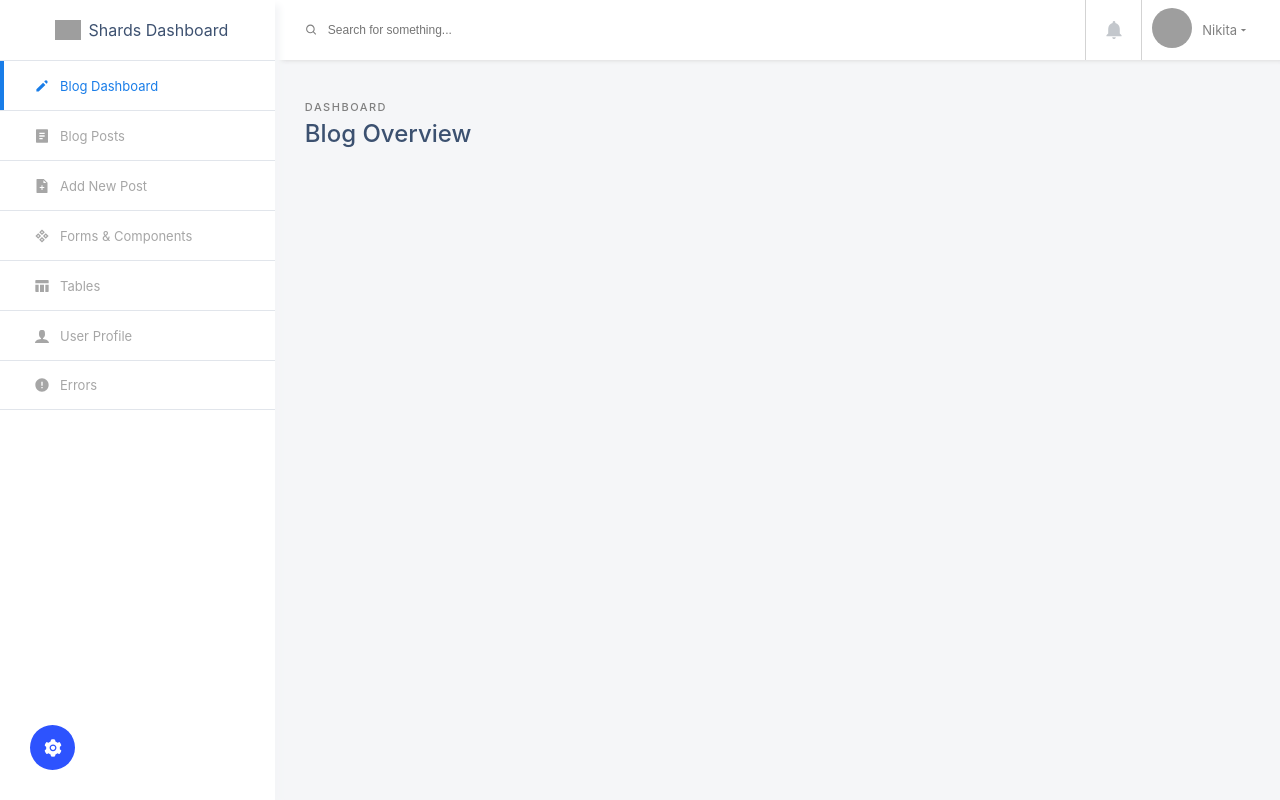
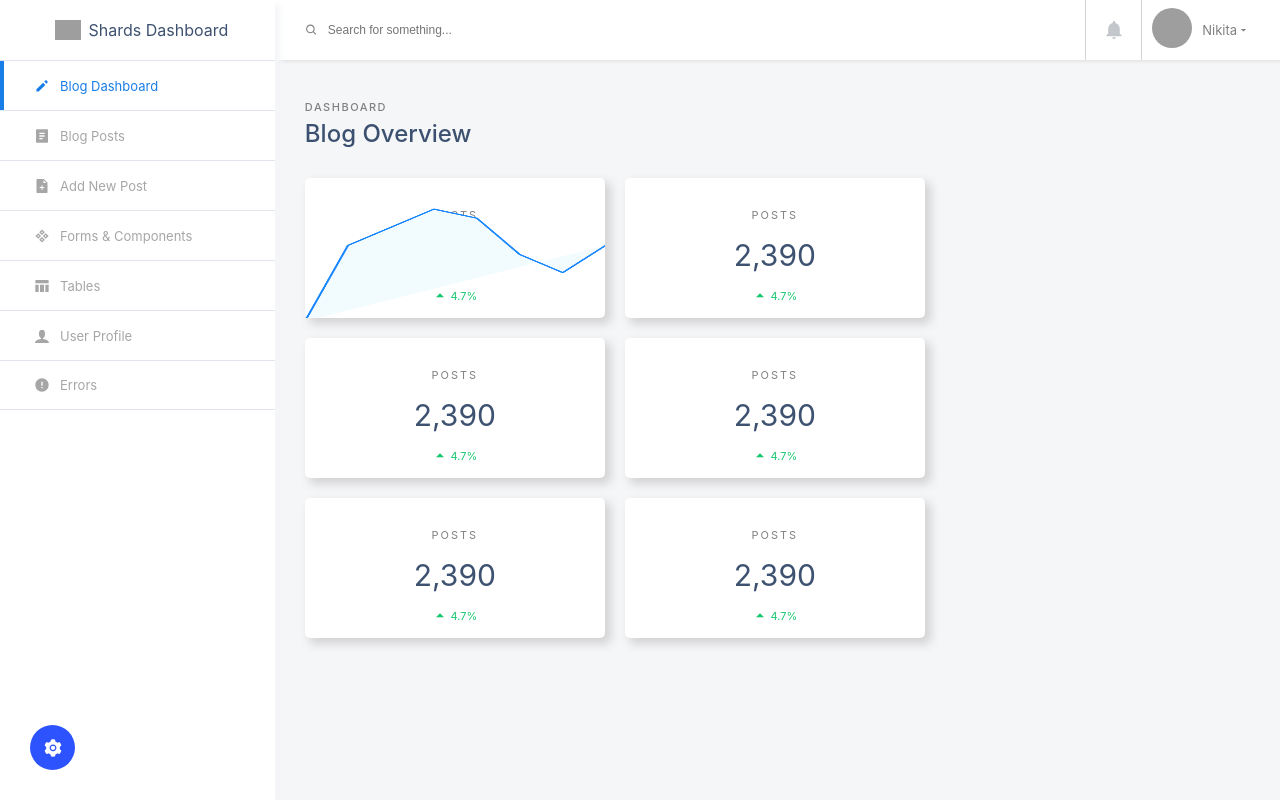
Before and after one commit to abhikam395/Dashboard, a React (Create React App) app: page / in a window 1280 px wide. Built offline with nearby package versions, Linux system fonts and the light colour scheme; grey boxes are pictures that could not be loaded.

Commit message:
canvas added

```diff
--- a/src/assets/scss/common.scss
+++ b/src/assets/scss/common.scss
@@ -26,4 +26,11 @@
         font-weight: 500;
         color: grey;
     }
+
+    &__row{
+        display: flex;
+        margin-top: 10px;
+        margin-bottom: 20px;
+        flex-wrap: wrap;
+    }
 }
--- a/src/pages/BlogDashboardPage.js
+++ b/src/pages/BlogDashboardPage.js
@@ -1,14 +1,98 @@
 import React, {Component} from 'react';
 import './blogdashboard.scss';
 
+import {RiArrowDownSFill, RiArrowUpSFill} from 'react-icons/ri';
+
+const DATA_COUNT = 12;
+const labels = [];
+for (let i = 0; i < DATA_COUNT; ++i) {
+  labels.push(i.toString());
+}
+const datapoints = [0, 20, 20, 60, 60, 120, NaN, 180, 120, 125, 105, 110, 170];
+const data = {
+  labels: labels,
+  datasets: [
+    {
+      label: 'Cubic interpolation (monotone)',
+      data: datapoints,
+      borderColor: 'red',
+      fill: false,
+      cubicInterpolationMode: 'monotone',
+      tension: 0.4
+    }, {
+      label: 'Cubic interpolation',
+      data: datapoints,
+      borderColor: 'blue',
+      fill: false,
+      tension: 0.4
+    }, {
+      label: 'Linear interpolation (default)',
+      data: datapoints,
+      borderColor: 'green',
+      fill: false
+    }
+  ]
+};
+
 export default class BlogDashboardPage extends Component{
 
+    constructor(){
+        super();
+        this.state = {
+            data: {
+                id: 1,
+                name: 'POSTS',
+                count: '2,390',
+                percentage: '4.7%'
+            }
+        }
+    }
+
     componentDidMount(){
+        var canvas = document.querySelector( ".data__canvas");
+        var context = canvas.getContext( "2d" );
 
+        // declare graph start and end
+        var GRAPH_TOP = 100;
+        var GRAPH_BOTTOM = 375;
+        var GRAPH_LEFT = 0;
+        var GRAPH_RIGHT = 630;
+
+        var GRAPH_HEIGHT = 350;
+        var GRAPH_WIDTH = 450;
+
+        // declare test data set and get length
+        var dataArr = [ 6, 8, 10, 12, 11, 7, 5, 8 ];
+        var arrayLen = dataArr.length;
+        // calculate largest piece of data
+
+        var largest = 0;
+        for( var i = 0; i < arrayLen; i++ ){
+            if( dataArr[ i ] > largest ){
+                largest = dataArr[ i ];
+            }
+        }
+
+        context.beginPath();
+        // make your graph look less jagged
+        context.lineJoin = "round";
+        context.strokeStyle = "#1987FF";
+        context.lineWidth = 4;
+        context.fillStyle = "#F2FBFD";
+        // add first point in the graph
+        context.moveTo(GRAPH_LEFT, 460 );
+        // loop over data and add points starting from the 2nd index in the array as the first has been added already
+        for( var i = 1; i < arrayLen; i++ ){
+            context.lineTo( GRAPH_RIGHT / arrayLen * i + GRAPH_LEFT, ( GRAPH_HEIGHT - dataArr[ i ] / largest * GRAPH_HEIGHT ) + GRAPH_TOP );
+        }
+        context.fill();
+        // actually draw the graph
+        context.stroke();
     }
 
     render(){
         let {category, title} = this.props;
+        let {data} = this.state;
         return (
             <div className="
                 container
@@ -18,6 +102,63 @@ export default class BlogDashboardPage extends Component{
                 {category && <h5 className="container__category">{category}</h5>}
                 {title && <h1 className="container__title">{title}</h1>}
 
+                <div className="container__row">
+                    <div className="data data--size data--theme">
+                        <h4 className="data__name">{data.name}</h4>
+                        <h1 className="data__count">{data.count}</h1>
+                        <div className="data__row">
+                            <RiArrowUpSFill className="data__icon"/>
+                            <span className="data__percentage">{data.percentage}</span>
+                        </div>
+                        <canvas className="data__canvas" id="canvas" width="550" height="450"></canvas>
+                    </div>
+                    <div className="data data--size data--theme">
+                        <h4 className="data__name">{data.name}</h4>
+                        <h1 className="data__count">{data.count}</h1>
+                        <div className="data__row">
+                            <RiArrowUpSFill className="data__icon"/>
+                            <span className="data__percentage">{data.percentage}</span>
+                        </div>
+                        <canvas className="data__canvas" id="canvas" width="550" height="450"></canvas>
+                    </div>
+                    <div className="data data--size data--theme">
+                        <h4 className="data__name">{data.name}</h4>
+                        <h1 className="data__count">{data.count}</h1>
+                        <div className="data__row">
+                            <RiArrowUpSFill className="data__icon"/>
+                            <span className="data__percentage">{data.percentage}</span>
+                        </div>
+                        <canvas className="data__canvas" id="canvas" width="550" height="450"></canvas>
+                    </div>
+                    <div className="data data--size data--theme">
+                        <h4 className="data__name">{data.name}</h4>
+                        <h1 className="data__count">{data.count}</h1>
+                        <div className="data__row">
+                            <RiArrowUpSFill className="data__icon"/>
+                            <span className="data__percentage">{data.percentage}</span>
+                        </div>
+                        <canvas className="data__canvas" id="canvas" width="550" height="450"></canvas>
+                    </div>
+                    <div className="data data--size data--theme">
+                        <h4 className="data__name">{data.name}</h4>
+                        <h1 className="data__count">{data.count}</h1>
+                        <div className="data__row">
+                            <RiArrowUpSFill className="data__icon"/>
+                            <span className="data__percentage">{data.percentage}</span>
+                        </div>
+                        <canvas className="data__canvas" id="canvas" width="550" height="450"></canvas>
+                    </div>
+                    <div className="data data--size data--theme">
+                        <h4 className="data__name">{data.name}</h4>
+                        <h1 className="data__count">{data.count}</h1>
+                        <div className="data__row">
+                            <RiArrowUpSFill className="data__icon"/>
+                            <span className="data__percentage">{data.percentage}</span>
+                        </div>
+                        <canvas className="data__canvas" id="canvas" width="550" height="450"></canvas>
+                    </div>
+                </div>
+
             </div>
         )
     }
--- a/src/pages/blogdashboard.scss
+++ b/src/pages/blogdashboard.scss
@@ -0,0 +1,58 @@
+.data{
+    border-radius: 5px;
+    box-shadow: 5px 5px 10px 1px lightgrey;
+    position: relative;
+    margin-top: 20px;
+    margin-right: 20px;
+    cursor: pointer;
+
+    &--size{
+        height: 140px;
+        width: 300px;
+    }
+
+    &--theme{
+        background-color: white;
+    }
+
+    &__name{
+        font-weight: 400;
+        font-size: 11px;
+        letter-spacing: 2px;
+        color: gray;
+        margin: 30px 0 15px 0;
+    }
+
+    &__count{
+        font-weight: 400;
+        font-size: 30px;
+        color: #3D5170;
+    }
+
+    &__percentage{
+        font-size: 11px;
+    }
+
+    &__row{
+        display: flex;
+        align-items: center;
+        justify-content: center;
+        margin: 15px 0;
+        color: #17C671;
+    }
+
+    &__icon{
+        margin-right: 2px;
+    }
+
+    &__canvas{
+        position: absolute;
+        align-self: flex-end;
+        top: 0px;
+        left: 0px;
+        width: 100%;
+        height: 100%;
+        text-align: end;
+        // z-index: ;
+    }
+}
--- a/src/sections/ContentSection.js
+++ /dev/null
@@ -1,23 +0,0 @@
-import React, {Component} from 'react';
-import './content.scss';
-import Router from './../helpers/router';
-
-export default class ContentSection extends Component{
-
-    constructor(){
-        super();
-        this.state = {
-            lists: [
-                {id: 1, name:'POSTS', count: '2,390', percentage: '4.7%'},
-                {id: 2, name:'PAGES', count: '182', percentage: '12.4%'},
-                {id: 3, name:'COMMENTS', count: '8,147', percentage: '3.8%'},
-                {id: 4, name:'USERS', count: '2,413', percentage: '12.4%'},
-                {id: 5, name:'SUBSCRIBERS', count: '17,281', percentage: '2.4%'},
-            ]
-        }
-    }
-
-    render(){
-        return <Router />
-    }
-}
--- a/src/sections/MainSection.js
+++ b/src/sections/MainSection.js
@@ -2,7 +2,7 @@ import React, {Component} from 'react';
 import './main.scss';
 
 import NavbarComponent from './../components/NavbarComponent';
-import ContentSection from './ContentSection';
+import Router from './../helpers/router';
 
 export default class MainSection extends Component{
     render(){
@@ -12,7 +12,7 @@ export default class MainSection extends Component{
                 mainsection--size
                 mainsection--theme">
                 <NavbarComponent />
-                <ContentSection />
+                <Router />
             </aside>
         )
     }
--- a/src/sections/content.scss
+++ /dev/null
@@ -1,58 +0,0 @@
-@import "./../assets/scss/common.scss";
-
-.contentsection{
-    display: flex;
-    flex-direction: column;
-    align-items: flex-start;
-    justify-content: flex-start;
-    padding: 40px 20px;
-
-
-    &--size{
-        min-height: 100vh;
-        // width: 100%;
-    }
-
-    &--theme{
-        background-color: #F4F5F7;
-    }
-
-    &__title{
-        font-size: 26px;
-        font-weight: 400;
-        color: #3C5170;
-    }
-
-    &__subtitle{
-        font-size: 12px;
-        font-weight: 400;
-        color: gray;
-    }
-
-    &__list{
-        display: flex;
-        list-style: none;
-        flex-wrap: wrap;
-
-        &--size{
-
-        }
-    }
-
-    &__item{
-        cursor: pointer;
-        border-radius: 10px;
-        box-shadow: -5px 5px 10px lightgray;
-
-        &--size{
-            width: 300px;
-            height: 150px;
-        }
-
-        &--theme{
-            background-color: white;
-            margin-right: 20px;
-            margin-top: 20px;
-        }
-    }
-}
--- a/src/sections/main.scss
+++ b/src/sections/main.scss
@@ -1,3 +1,5 @@
+@import './../assets/scss/common.scss';
+
 .mainsection{
     display: flex;
     flex-direction: column;
```
